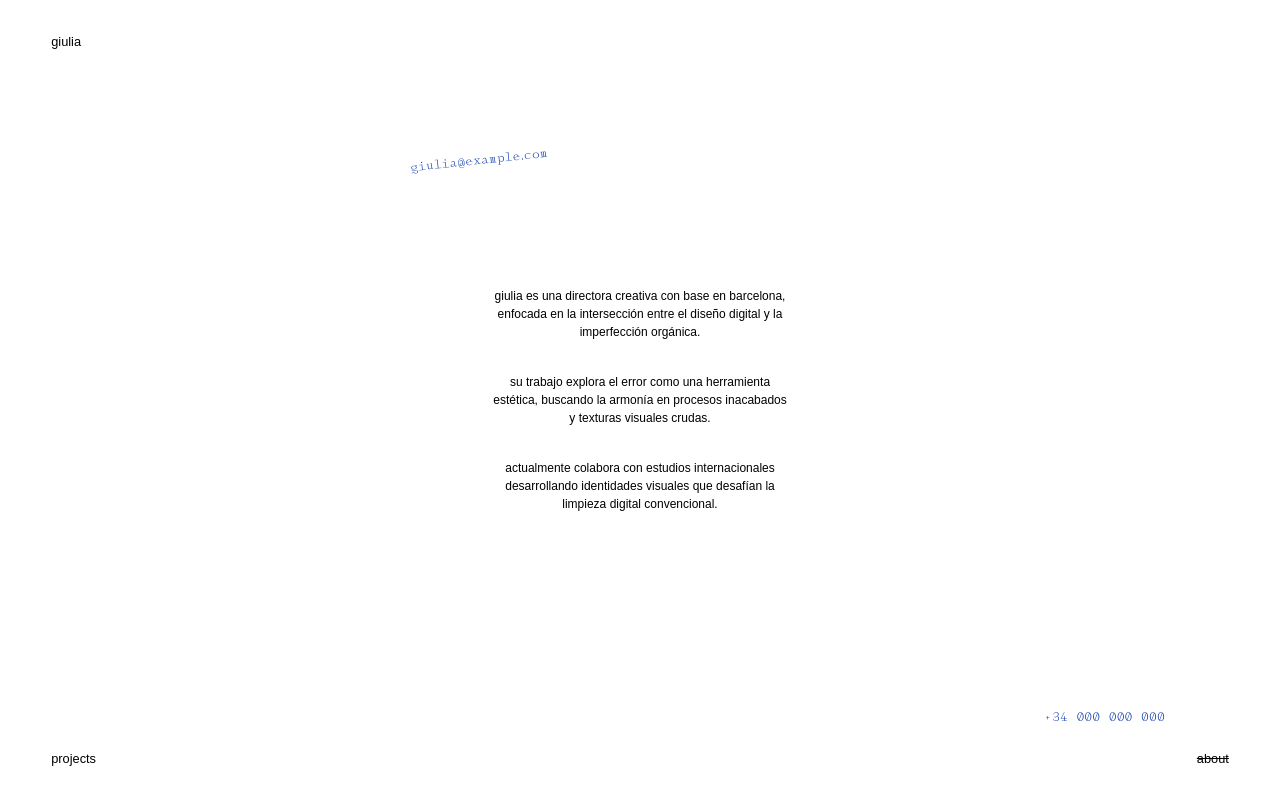
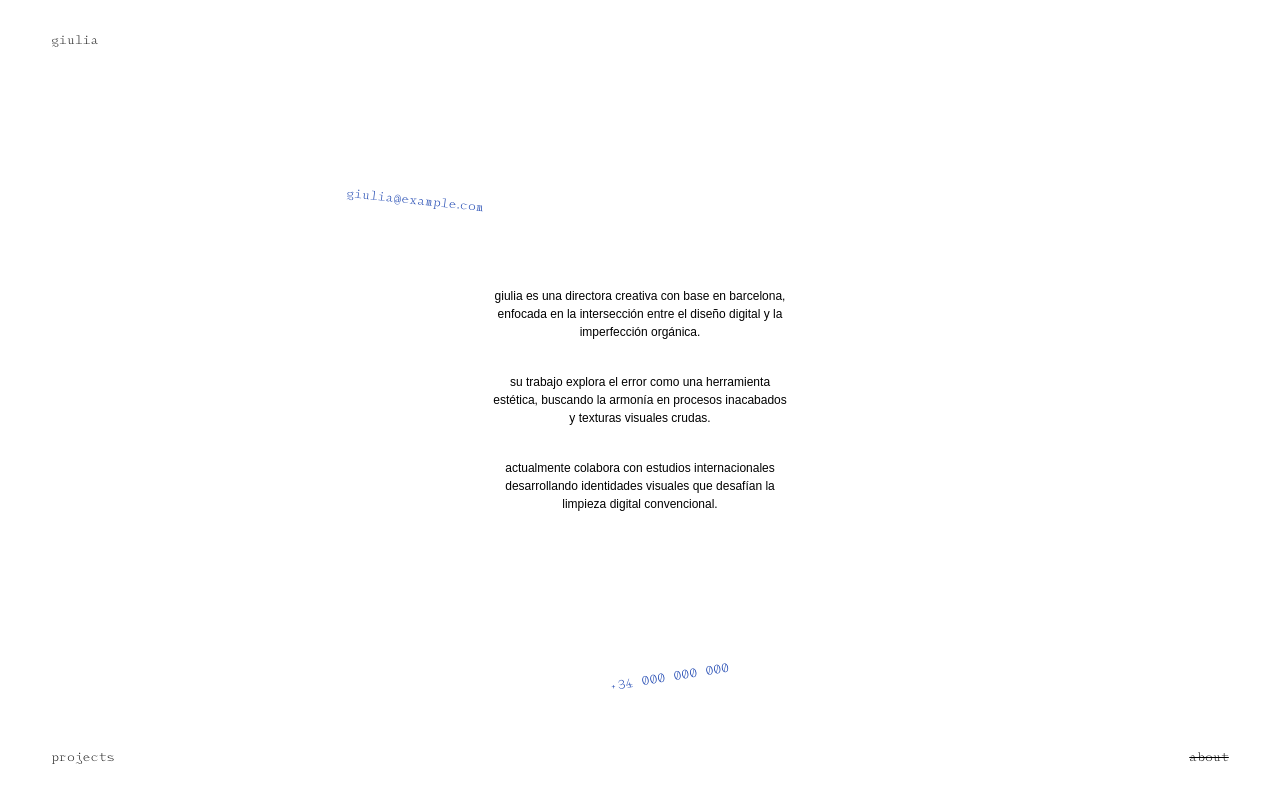
Before and after one commit to Giumts/mi-portfolio, a Next.js app: page / in a window 1280 px wide. Both pictures are taken after a click on the element "about". Built offline with nearby package versions, Linux system fonts and the light colour scheme; a web font is replaced by a local one.

Commit message:
Navegación en Monor dentro de la vista About

```diff
--- a/src/app/page.js
+++ b/src/app/page.js
@@ -7,12 +7,11 @@ export default function Home() {
   const [view, setView] = useState("home");
   const [projectPositions, setProjectPositions] = useState([]);
   const [navPositions, setNavPositions] = useState({
-    giulia: { top: "10vh", left: "45vw", rotate: "0deg" },
-    projects: { top: "80vh", left: "10vw", rotate: "0deg" },
-    about: { top: "50vh", right: "10vw", rotate: "0deg" }
+    giulia: { top: "15vh", left: "40vw", rotate: "-2deg" },
+    projects: { top: "75vh", left: "15vw", rotate: "4deg" },
+    about: { top: "45vh", right: "12vw", rotate: "-3deg" }
   });
 
-  // Estado para posiciones aleatorias en la página About
   const [aboutPositions, setAboutPositions] = useState({
     email: { top: "20vh", left: "15vw", rotate: "5deg" },
     phone: { bottom: "15vh", right: "20vw", rotate: "-8deg" }
@@ -61,25 +60,16 @@ export default function Home() {
   useEffect(() => {
     if (view === "home") {
       setNavPositions({
-        giulia: { top: "15vh", left: "40vw", rotate: "-2deg" },
-        projects: { top: "75vh", left: "15vw", rotate: "4deg" },
-        about: { top: "45vh", right: "12vw", rotate: "-3deg" }
+        giulia: { top: Math.floor(Math.random() * 20 + 10) + "vh", left: Math.floor(Math.random() * 50 + 20) + "vw", rotate: Math.floor(Math.random() * 10 - 5) + "deg" },
+        projects: { top: Math.floor(Math.random() * 20 + 65) + "vh", left: Math.floor(Math.random() * 30 + 5) + "vw", rotate: Math.floor(Math.random() * 14 - 7) + "deg" },
+        about: { top: Math.floor(Math.random() * 30 + 35) + "vh", right: Math.floor(Math.random() * 15 + 5) + "vw", rotate: Math.floor(Math.random() * 10 - 5) + "deg" }
       });
     }
 
-    // Generar posiciones random para el contacto en About
     if (view === "about") {
       setAboutPositions({
-        email: {
-          top: Math.floor(Math.random() * 20 + 5) + "vh",
-          left: Math.floor(Math.random() * 60 + 5) + "vw",
-          rotate: Math.floor(Math.random() * 20 - 10) + "deg"
-        },
-        phone: {
-          bottom: Math.floor(Math.random() * 20 + 5) + "vh",
-          right: Math.floor(Math.random() * 60 + 5) + "vw",
-          rotate: Math.floor(Math.random() * 20 - 10) + "deg"
-        }
+        email: { top: Math.floor(Math.random() * 20 + 5) + "vh", left: Math.floor(Math.random() * 60 + 5) + "vw", rotate: Math.floor(Math.random() * 20 - 10) + "deg" },
+        phone: { bottom: Math.floor(Math.random() * 20 + 5) + "vh", right: Math.floor(Math.random() * 60 + 5) + "vw", rotate: Math.floor(Math.random() * 20 - 10) + "deg" }
       });
     }
 
@@ -126,7 +116,12 @@ export default function Home() {
               <motion.div onClick={() => setView("about")} initial={{ opacity: 0 }} animate={{ opacity: 1, ...navPositions.about }} whileHover={{ color: kleinBlue }} style={{ position: "fixed", fontFamily: fontTitle, fontSize: "0.8rem", zIndex: 1000, cursor: "pointer" }}>about</motion.div>
             </>
           ) : (
-            <div style={{ fontFamily: fontBody, fontSize: "0.8rem", textTransform: "lowercase" }}>
+            /* Navegación para About, Projects y Detail */
+            <div style={{
+              fontFamily: (view === "about" ? fontTitle : fontBody),
+              fontSize: "0.8rem",
+              textTransform: "lowercase"
+            }}>
               <div onClick={() => {setView("home"); setSelectedProject(null);}} style={{ position: "fixed", top: "4vh", left: "4vw", zIndex: 1000, cursor: "pointer", textDecoration: view === "home" ? "line-through" : "none" }}>giulia</div>
               <div onClick={() => {setView("projects"); setSelectedProject(null);}} style={{ position: "fixed", bottom: "4vh", left: "4vw", zIndex: 1000, cursor: "pointer", textDecoration: view === "projects" ? "line-through" : "none" }}>projects</div>
               <div onClick={() => {setView("about"); setSelectedProject(null);}} style={{ position: "fixed", bottom: "4vh", right: "4vw", zIndex: 1000, cursor: "pointer", textDecoration: view === "about" ? "line-through" : "none" }}>about</div>
@@ -135,7 +130,6 @@ export default function Home() {
         </AnimatePresence>
       </nav>
 
-      {/* CONTENIDO */}
       <AnimatePresence mode="wait">
         {view === "home" && (
           <motion.div key="home" initial={{ opacity: 0 }} animate={{ opacity: 1 }} exit={{ opacity: 0 }} style={{height: "100vh"}}>
@@ -156,8 +150,6 @@ export default function Home() {
 
         {view === "about" && (
           <motion.div key="about" initial={{ opacity: 0 }} animate={{ opacity: 1 }} exit={{ opacity: 0 }} style={{ width: "100vw", height: "100vh", position: "relative" }}>
-
-            {/* Email y Phone Aleatorios (MONOR AZUL KLEIN) */}
             <motion.p animate={{ ...aboutPositions.email }} style={{ position: "absolute", fontFamily: fontTitle, fontSize: "0.8rem", color: kleinBlue }}>
               giulia@example.com
             </motion.p>
@@ -165,11 +157,7 @@ export default function Home() {
               +34 000 000 000
             </motion.p>
 
-            {/* Texto descriptivo: 3 párrafos pequeños en el centro (ROUNDO NEGRO) */}
-            <div style={{
-              display: "flex", flexDirection: "column", justifyContent: "center", alignItems: "center",
-              height: "100vh", gap: "2rem", padding: "0 20vw", textAlign: "center"
-            }}>
+            <div style={{ display: "flex", flexDirection: "column", justifyContent: "center", alignItems: "center", height: "100vh", gap: "2rem", padding: "0 20vw", textAlign: "center" }}>
               <p style={{ fontFamily: fontBody, fontSize: "0.75rem", maxWidth: "300px", lineHeight: "1.5" }}>
                 giulia es una directora creativa con base en barcelona, enfocada en la intersección entre el diseño digital y la imperfección orgánica.
               </p>
@@ -183,7 +171,6 @@ export default function Home() {
           </motion.div>
         )}
 
-        {/* VISTA DETALLE PROYECTO... (Se mantiene igual que antes) */}
         {view === "detail" && selectedProject && (
           <motion.div key="detail" initial={{ opacity: 0 }} animate={{ opacity: 1 }} exit={{ opacity: 0 }}>
              <div style={{ position: "fixed", top: "4vh", right: "4vw", fontFamily: fontTitle, fontSize: "0.9rem", color: kleinBlue, zIndex: 1000, display: "flex", gap: "3rem" }}>
```
